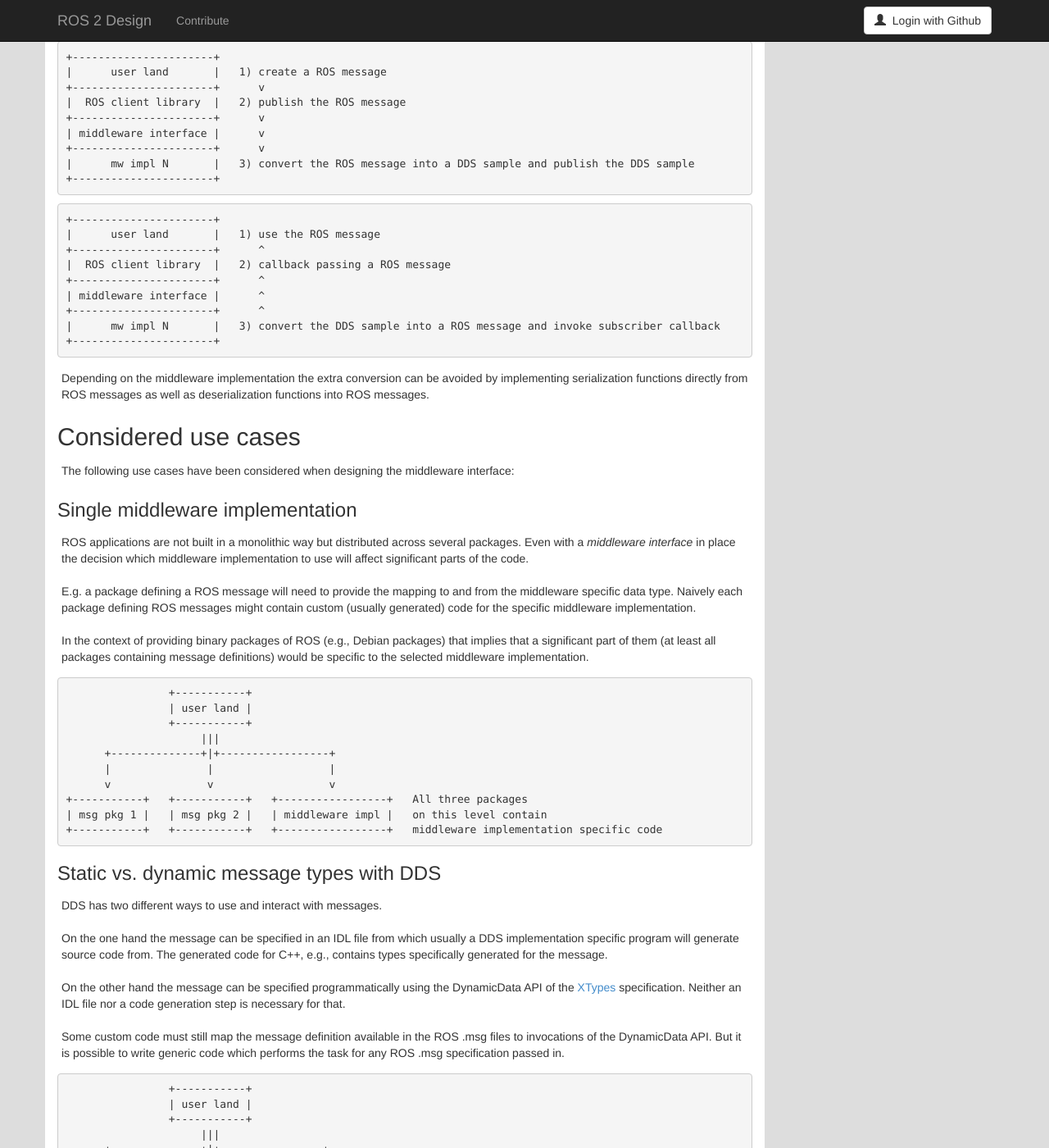
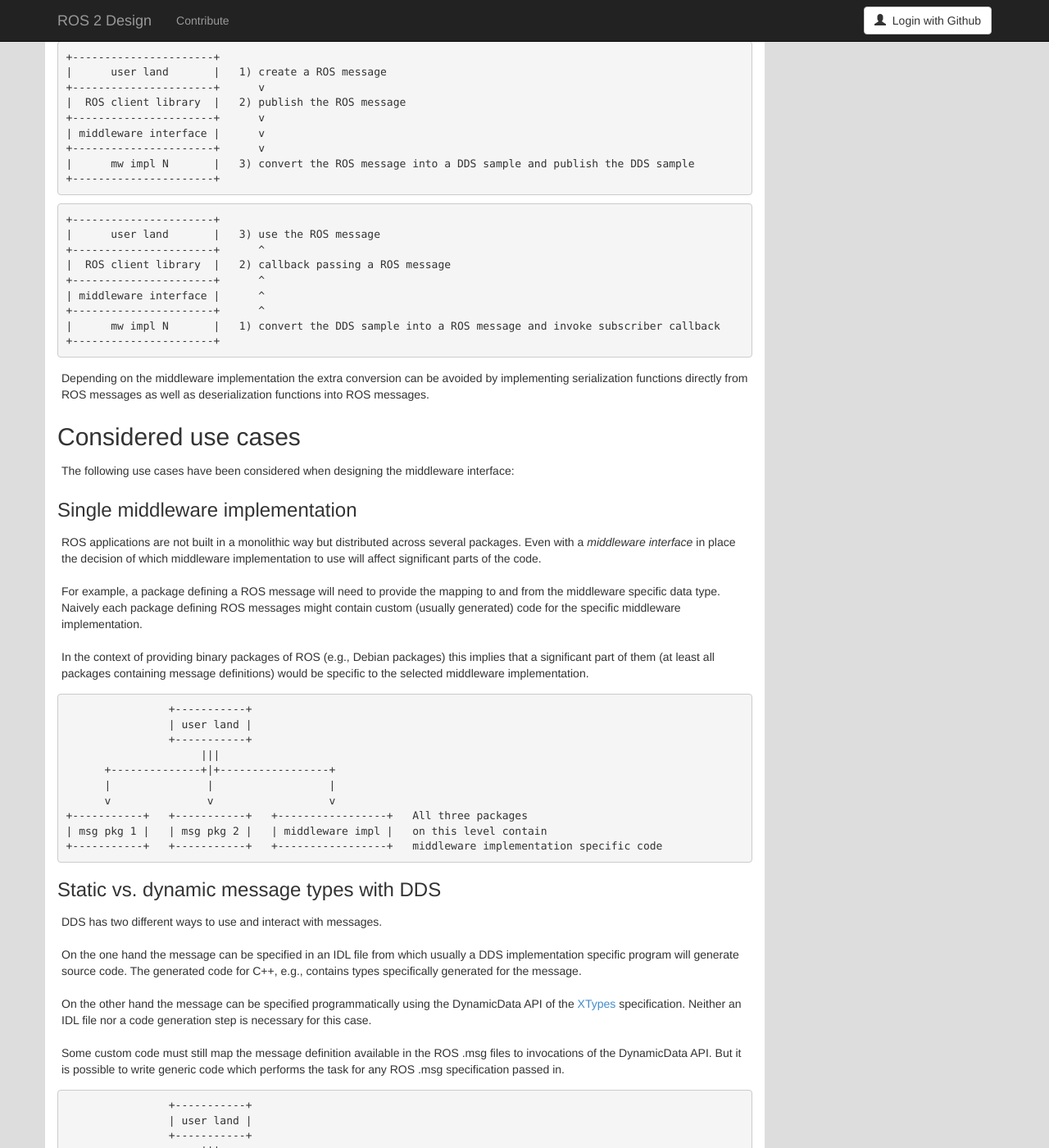
Before and after one commit to ros2/design, a Jekyll site: the page built from articles/060_ros_middleware_interface.md, in a window 1280 px wide and 1400 px high, scrolled down 1594 px. Shown: the whole window at 82% size. Built offline with Jekyll 4.4.1, drawn with Linux system fonts in a browser that asks for light colours; nearby versions of some CDN libraries; some of the changed text lies outside the part shown.

Commit message:
Copyedit

```diff
--- a/articles/060_ros_middleware_interface.md
+++ b/articles/060_ros_middleware_interface.md
@@ -24,18 +24,18 @@
 
 ### Why does ROS 2 have a *middleware interface*
 
-The ROS client library defines an API which exposed communication concepts like publish / subscribe to users.
+The ROS client library defines an API which exposes communication concepts like publish / subscribe to users.
 
-In ROS 1 the implementation of these communication concepts were build on custom protocols (e.g., [TCPROS](http://wiki.ros.org/ROS/TCPROS)).
+In ROS 1 the implementation of these communication concepts was built on custom protocols (e.g., [TCPROS](http://wiki.ros.org/ROS/TCPROS)).
 
 For ROS 2 the decision has been made to build it on top of an existing middleware solution (namely [DDS](http://en.wikipedia.org/wiki/Data_Distribution_Service)).
-The major advantage of that approach is that ROS 2 can leverage an existing and well developed implementation of that standard.
+The major advantage of this approach is that ROS 2 can leverage an existing and well developed implementation of that standard.
 
 ROS could build on top of one specific implementation of DDS.
 But there are numerous different implementations available and each has its own pros and cons in terms of supported platforms, programming languages, performance characteristics, memory footprint, dependencies and licensing.
 
 Therefore ROS aims to support multiple DDS implementations despite the fact that each of them differ slightly in their exact API.
-In order to abstract from the specifics an abstract interface is being introduces which can be implemented for different DDS implementations.
+In order to abstract from the specifics of these APIs, an abstract interface is being introduced which can be implemented for different DDS implementations.
 This *middleware interface* defines the API between the ROS client library and any specific implementation.
 
 Each implementation of the interface will usually be a thin adapter which maps the generic *middleware interface* to the specific API of the middleware implementation.
@@ -96,13 +96,13 @@
 <!--- separate code blocks -->
 
     +----------------------+
-    |      user land       |   1) use the ROS message
+    |      user land       |   3) use the ROS message
     +----------------------+      ^
     |  ROS client library  |   2) callback passing a ROS message
     +----------------------+      ^
     | middleware interface |      ^
     +----------------------+      ^
-    |      mw impl N       |   3) convert the DDS sample into a ROS message and invoke subscriber callback
+    |      mw impl N       |   1) convert the DDS sample into a ROS message and invoke subscriber callback
     +----------------------+
 
 Depending on the middleware implementation the extra conversion can be avoided by implementing serialization functions directly from ROS messages as well as deserialization functions into ROS messages.
@@ -114,12 +114,12 @@
 ### Single middleware implementation
 
 ROS applications are not built in a monolithic way but distributed across several packages.
-Even with a *middleware interface* in place the decision which middleware implementation to use will affect significant parts of the code.
+Even with a *middleware interface* in place the decision of which middleware implementation to use will affect significant parts of the code.
 
-E.g. a package defining a ROS message will need to provide the mapping to and from the middleware specific data type.
+For example, a package defining a ROS message will need to provide the mapping to and from the middleware specific data type.
 Naively each package defining ROS messages might contain custom (usually generated) code for the specific middleware implementation.
 
-In the context of providing binary packages of ROS (e.g., Debian packages) that implies that a significant part of them (at least all packages containing message definitions) would be specific to the selected middleware implementation.
+In the context of providing binary packages of ROS (e.g., Debian packages) this implies that a significant part of them (at least all packages containing message definitions) would be specific to the selected middleware implementation.
 
                     +-----------+
                     | user land |
@@ -136,11 +136,11 @@
 
 DDS has two different ways to use and interact with messages.
 
-On the one hand the message can be specified in an IDL file from which usually a DDS implementation specific program will generate source code from.
+On the one hand the message can be specified in an IDL file from which usually a DDS implementation specific program will generate source code.
 The generated code for C++, e.g., contains types specifically generated for the message.
 
 On the other hand the message can be specified programmatically using the DynamicData API of the [XTypes](http://www.omg.org/spec/DDS-XTypes/) specification.
-Neither an IDL file nor a code generation step is necessary for that.
+Neither an IDL file nor a code generation step is necessary for this case.
 
 Some custom code must still map the message definition available in the ROS .msg files to invocations of the DynamicData API.
 But it is possible to write generic code which performs the task for any ROS .msg specification passed in.
@@ -179,7 +179,7 @@
 #### Reduce the number of middleware implementation specific packages
 
 One way to at least reduce the effort for building for different middleware implementations is to reduce the number of packages depending on the specific middleware implementation.
-This can, e.g., be achieved using the DynamicData API mentioned before.
+This can, for example, be achieved using the DynamicData API mentioned before.
 Since only a few packages need to be built for each middleware implementation it would be feasible to generate binary packages for them on the buildfarm.
 
 The user could then install (one | a few) binary package(s) for a specific middleware implementation together with its specific implementation of the mapping between the message specification and the DynamicData API.
@@ -204,7 +204,7 @@
 #### Generate "fat" binary packages
 
 Another way to enable the user to switch between middleware implementations without the need to use the DynamicData API is to embed the middleware specific generated code for all supported implementations into each binary package.
-The specific middleware implementation would then be selected, e.g., at link time and only the corresponding generated code of that middleware implementation will be used.
+The specific middleware implementation would then be selected, for example, at link time and only the corresponding generated code of that middleware implementation would be used.
 
 ### Using single middleware implementation only
 
@@ -212,7 +212,7 @@
 
 > Any features that you do not use you do not pay for.
 
-That implies that there should be no overhead for either the build time nor the runtime due to the ability to support different middleware implementations.
+This implies that there should be no overhead for neither the build time nor the runtime due to the ability to support different middleware implementations.
 However the additional abstraction due to the middleware interface is still valid in order to hide implementation details from the user.
 
 ## Design of the *middleware interface*
```
Also changed, not shown: other parts of articles/060_ros_middleware_interface.md (+4 -4 lines).
